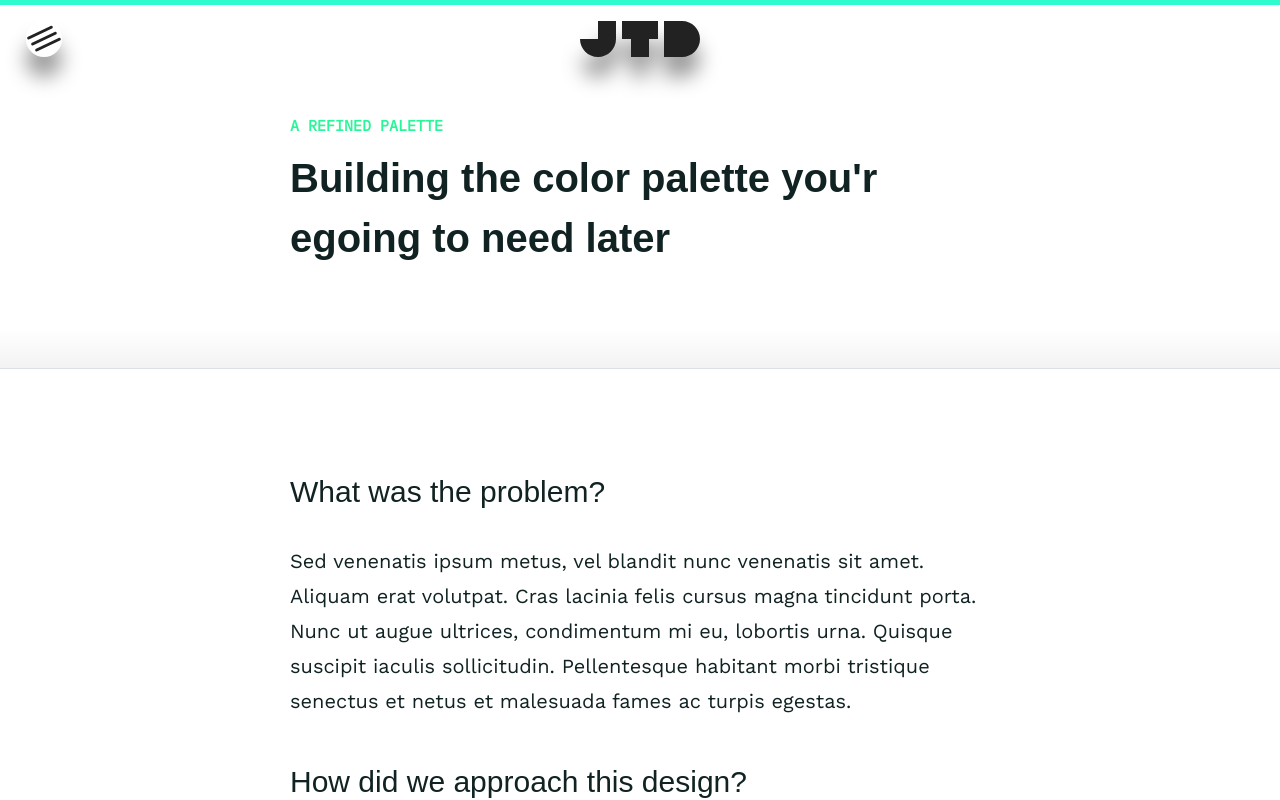
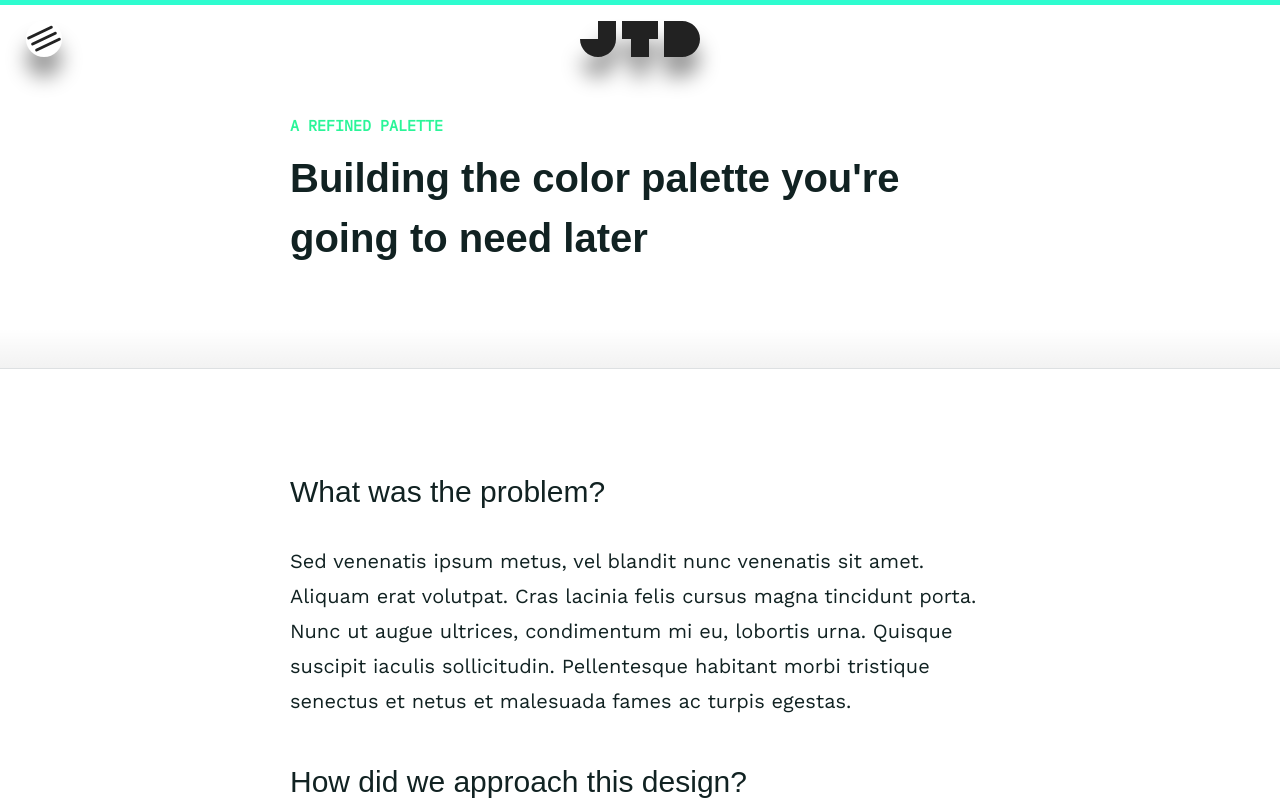
Before and after one commit to johnthedesigner/jtd, a Next.js app: page /work/colors in a window 1280 px wide. Shown: the top 800 px of the page. Built offline with nearby package versions, Linux system fonts and the light colour scheme.

Commit message:
Fix some errant characters

```diff
--- a/pages/work/colors.js
+++ b/pages/work/colors.js
@@ -12,7 +12,7 @@ const Colors = () => {
                             A Refined Palette
                         </h1>
                         <h2 className="intro-copy__headline">
-                            Building the color palette you'r egoing to need
+                            Building the color palette you&apos;re going to need
                             later
                         </h2>
                     </div>
```
